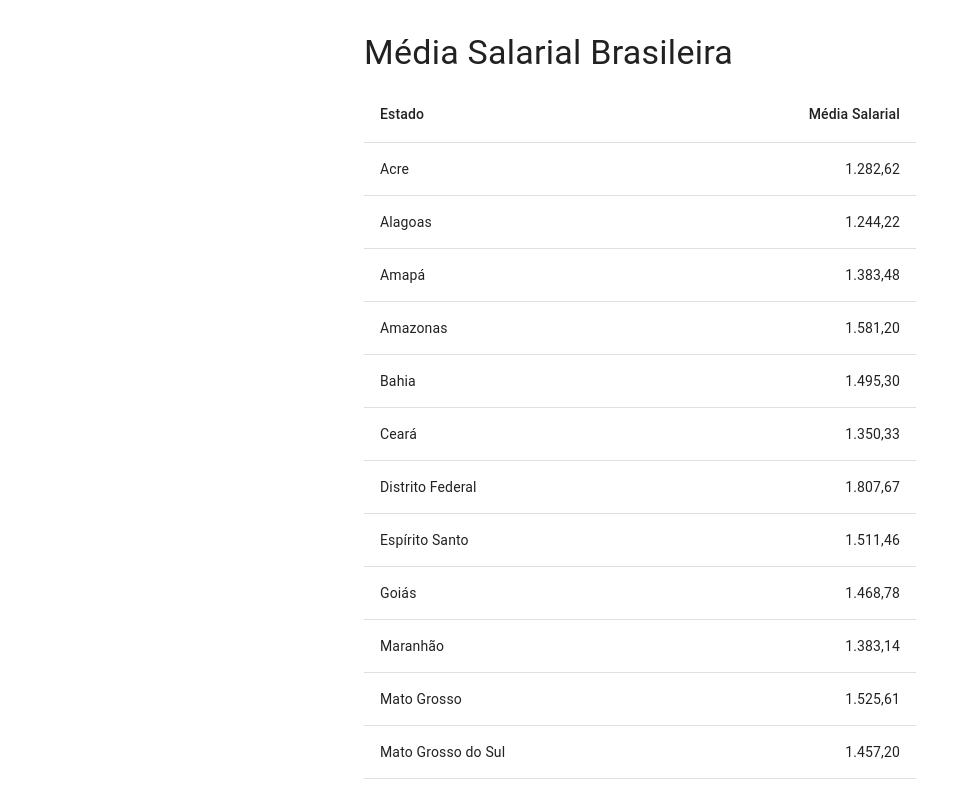
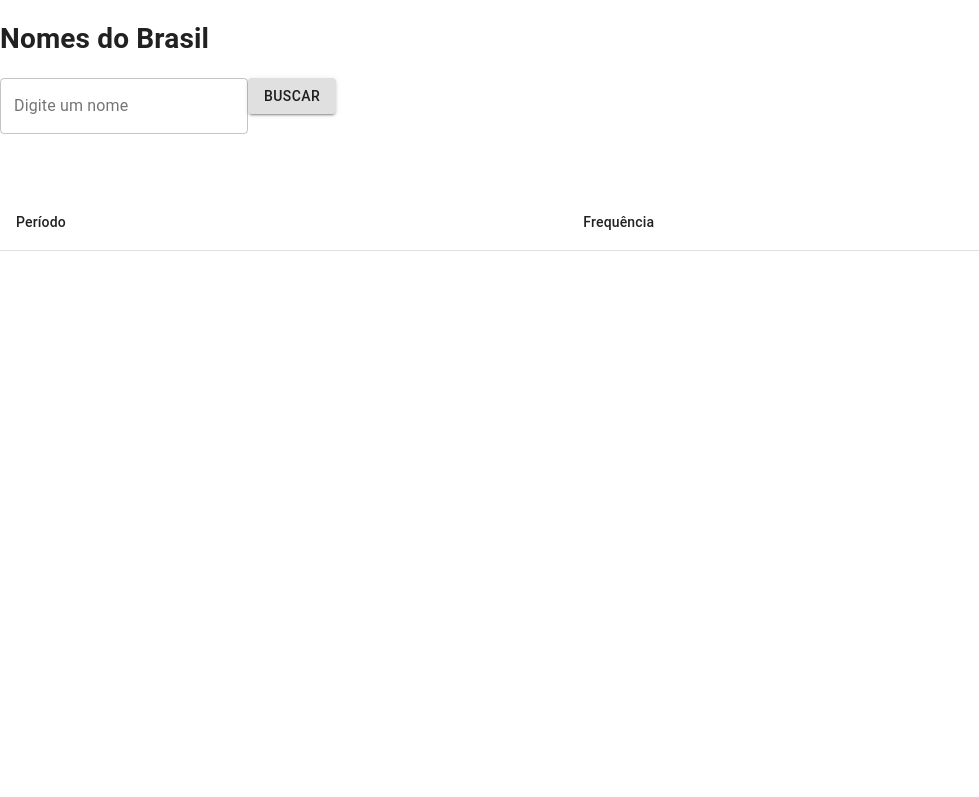
Before and after one commit to gurgelrenan/nomes-brasil, a React (Create React App) app: page / in a window 1280 px wide. Shown: the top 797 px of the page, without its empty margins (0-979 px from the left). Built offline with nearby package versions, Linux system fonts and the light colour scheme; the HTML template or start-up script is replaced by a standard one.

Commit message:
update route

```diff
--- a/src/App.js
+++ b/src/App.js
@@ -10,12 +10,12 @@ export default function App() {
     <div>
       <Switch>
         <Route exact
-          path='/'
+          path='/salaries'
           render={() => (
             <SalaryTable props={averageIncomes} />
           )}
         />
-        <Route path='/names' component={searchNames} />
+        <Route path='/' component={searchNames} />
       </Switch>
     </div>
   );
```
